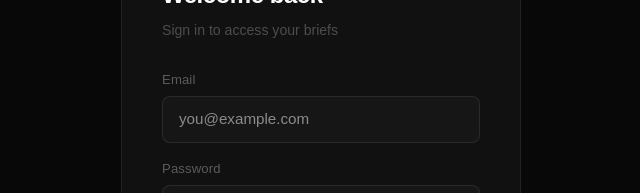
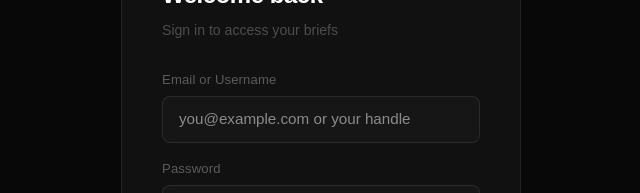
Before and after one commit to ar106000a/DevBreif, a React (Vite) app: page /auth in a window 1280 px wide. Shown: the part 292-485 px from the top of the page, without its empty margins (319-959 px from the left). Built offline with nearby package versions, Linux system fonts and the light colour scheme; no server answers.

Commit message:
added login with username functionality in auth.tsx

```diff
--- a/src/pages/Auth.tsx
+++ b/src/pages/Auth.tsx
@@ -99,8 +99,7 @@ export default function Auth() {
   // ─── Validation ───────────────────────────────────────────────
   const validateLogin = (): boolean => {
     const e: Errors = {};
-    if (!form.email) e.email = "Email is required";
-    else if (!/\S+@\S+\.\S+/.test(form.email)) e.email = "Enter a valid email";
+    if (!form.email) e.email = "Email or username is required";
     if (!form.password) e.password = "Password is required";
     setErrors(e);
     return Object.keys(e).length === 0;
@@ -136,7 +135,10 @@ export default function Auth() {
         method: "POST",
         headers: { "Content-Type": "application/json" },
         credentials: "include",
-        body: JSON.stringify({ email: form.email, password: form.password }),
+        body: JSON.stringify({
+          identifier: form.email,
+          password: form.password,
+        }),
       });
       const data = await res.json();
       if (!res.ok) throw new Error(data.message || "Login failed");
@@ -512,11 +514,11 @@ export default function Auth() {
             style={{ display: "flex", flexDirection: "column", gap: "1rem" }}
           >
             <Input
-              label="Email"
-              type="email"
+              label="Email or Username"
+              type="text"
               value={form.email}
               onChange={update("email")}
-              placeholder="you@example.com"
+              placeholder="you@example.com or your handle"
               error={errors.email}
               disabled={loading}
             />
@@ -652,6 +654,16 @@ export default function Auth() {
               error={errors.email}
               disabled={loading}
             />
+            <div
+              style={{
+                fontFamily: "'DM Mono', monospace",
+                fontSize: "0.72rem",
+                color: "#ffffff25",
+                paddingLeft: "2px",
+              }}
+            >
+              Enter the email linked to your account
+            </div>
           </div>
         )}
 
```
